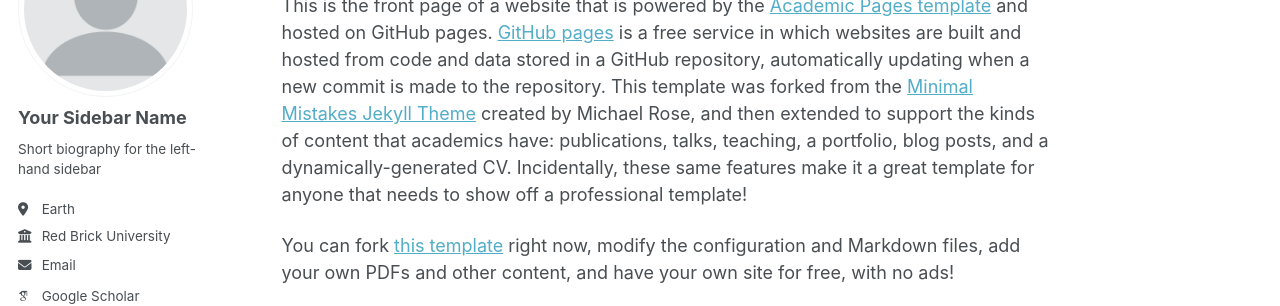
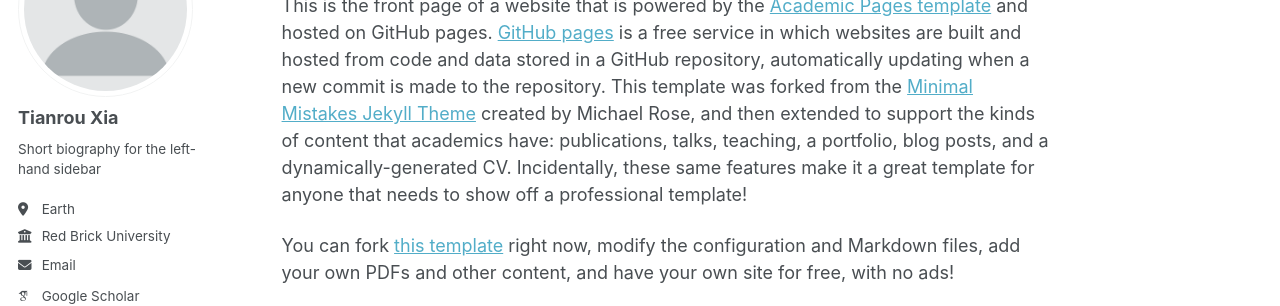
Before and after one commit to Shrimpig/shrimpig.github.io, a Jekyll site: the page built from _pages/about.md, in a window 1280 px wide. Shown: the part 179-485 px from the top of the page. Built offline with Jekyll 4.4.1, drawn with Linux system fonts in a browser that asks for light colours; some web fonts are replaced; a script bundle is joined from its source files by our own code; library files that are not in the unit come from our copies.

Commit message:
Update author information in _config.yml

```diff
--- a/_config.yml
+++ b/_config.yml
@@ -24,13 +24,13 @@
 author:
   # Biographic information
   avatar           : "profile.png"
-  name             : "Your Sidebar Name"
+  name             : "Tianrou Xia"
   pronouns         : # example: "she/her"
   bio              : "Short biography for the left-hand sidebar"
   location         : "Earth"
   employer         : "Red Brick University"
   uri              : # URL
-  email            : "none@example.org"
+  email            : "txia98@gatech.edu"
 
   # Academic websites
   academia         : # URL
```
